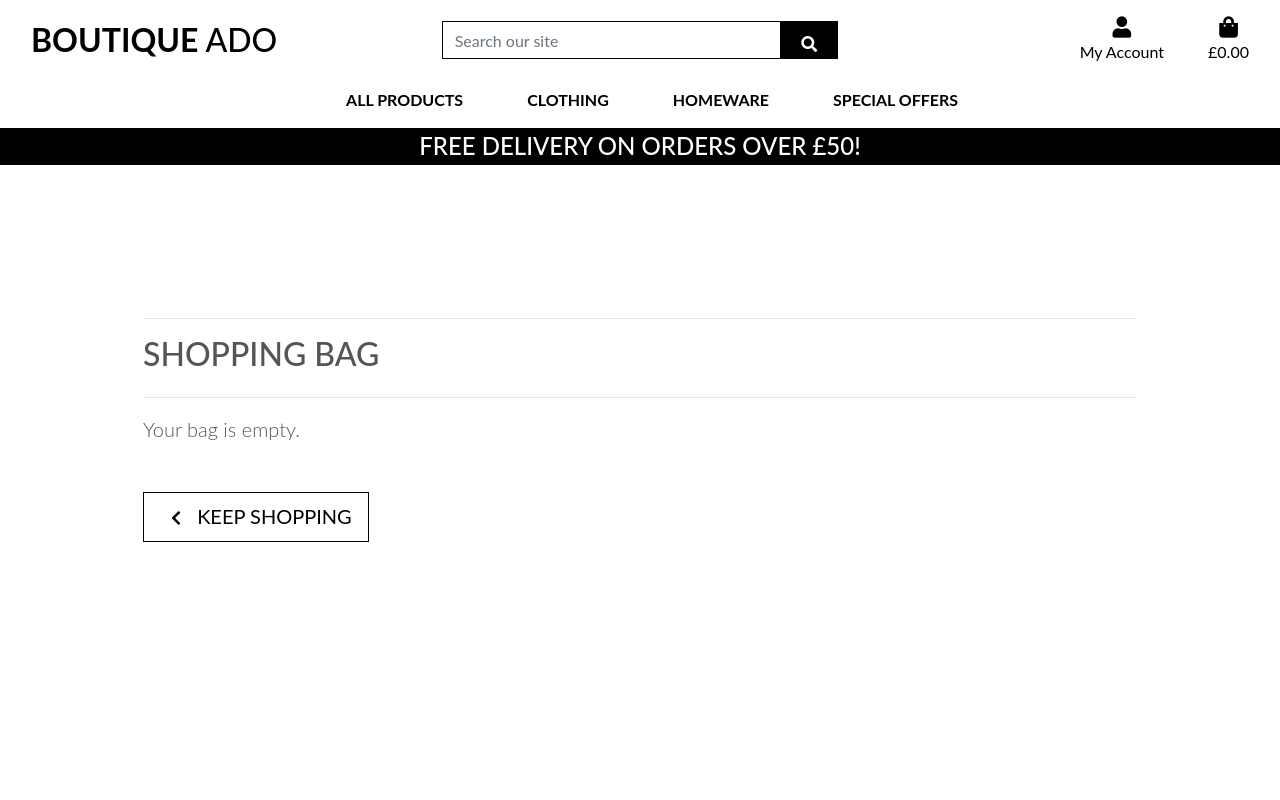
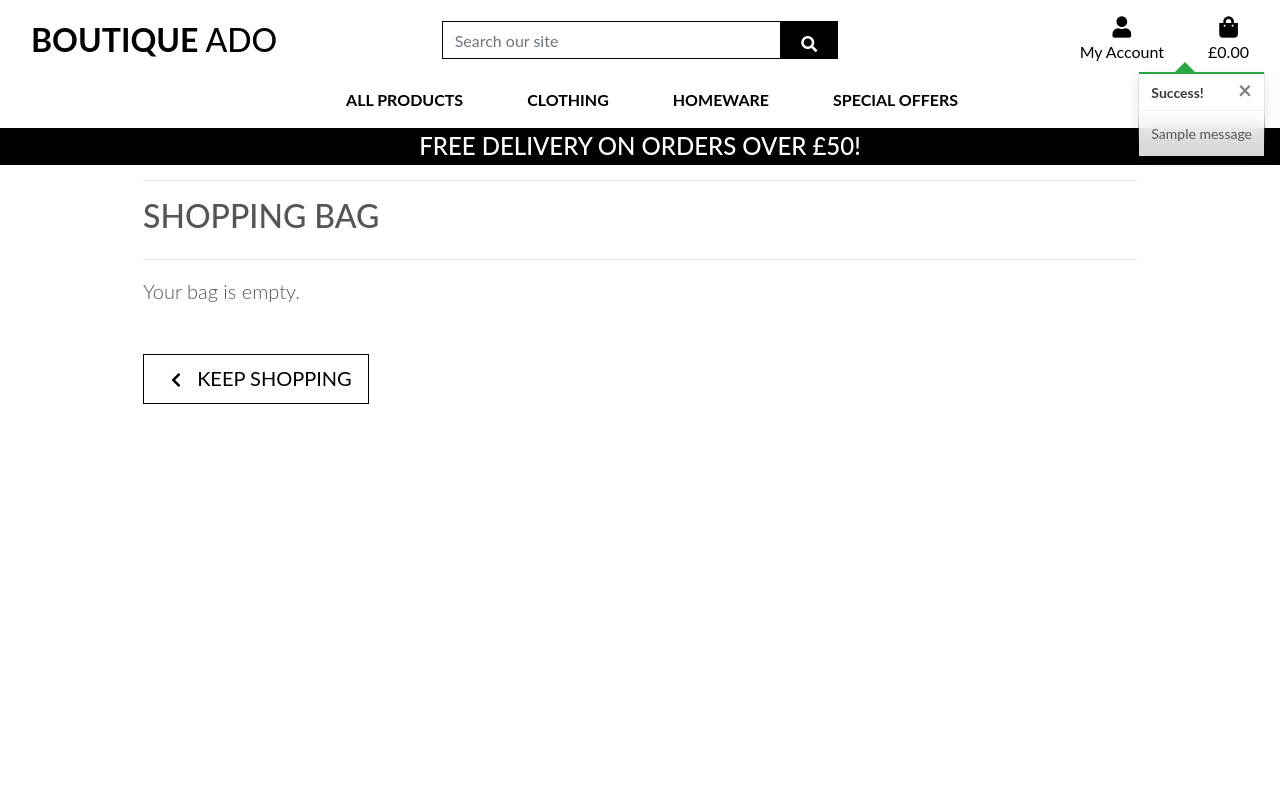
Before and after one commit to rpires71/boutique_ado, a Django app: page /bag/ in a window 1280 px wide. Run offline with Django 5.2, Linux system fonts and the light colour scheme; tables that the repository leaves empty hold one stand-in row (values such as "Sample post"); one stand-in notice (Sample message) is shown; some libraries are stand-ins or nearby versions.

Commit message:
Add Bootstrap toast notifications

```diff
--- a/bag/views.py
+++ b/bag/views.py
@@ -1,6 +1,8 @@
 from django.http import HttpResponse
 from django.shortcuts import render, redirect, reverse
-
+from django.contrib import messages
+from django.shortcuts import get_object_or_404
+from products.models import Product
 
 def view_bag(request):
     """Render the shopping bag page."""
@@ -9,6 +11,7 @@ def view_bag(request):
 
 def add_to_bag(request, item_id):
     """Add a quantity of the specified product to the shopping bag."""
+    product = get_object_or_404(Product, pk=item_id)
     quantity = int(request.POST.get('quantity'))
     redirect_url = request.POST.get('redirect_url')
     size = None
@@ -31,6 +34,8 @@ def add_to_bag(request, item_id):
             bag[item_id] += quantity
         else:
             bag[item_id] = quantity
+
+    messages.success(request, f'Added {product.name} to your bag')
 
     request.session['bag'] = bag
     return redirect(redirect_url)
--- a/boutique_ado/settings.py
+++ b/boutique_ado/settings.py
@@ -150,3 +150,5 @@ SITE_ID = 1
 
 FREE_DELIVERY_THRESHOLD = 50
 STANDARD_DELIVERY_PERCENTAGE = 10
+
+MESSAGE_STORAGE = 'django.contrib.messages.storage.session.SessionStorage'
--- a/static/css/base.css
+++ b/static/css/base.css
@@ -142,6 +142,47 @@ a:hover {
     color: white !important;
 }
 
+.message-container {
+    position: fixed;
+    top: 72px;
+    right: 15px;
+    z-index: 99999999999;
+}
+
+.custom-toast {
+    overflow: visible;
+}
+
+.toast-capper {
+    height: 2px;
+}
+
+.arrow-up {
+    width: 0;
+    height: 0;
+    border-left: 10px solid transparent;
+    border-right: 10px solid transparent;
+    position: absolute;
+    left: 36px;
+    top: -10px;
+}
+
+.arrow-success {
+    border-bottom: 10px solid #28a745;
+}
+
+.arrow-danger {
+    border-bottom: 10px solid #dc3545;
+}
+
+.arrow-warning {
+    border-bottom: 10px solid #ffc107;
+}
+
+.arrow-info {
+    border-bottom: 10px solid #17a2b8;
+}
+
 @media (min-width: 1200px) {
     .container {
         max-width: 80%;
--- a/templates/base.html
+++ b/templates/base.html
@@ -123,11 +123,19 @@
     </header>
 
     {% if messages %}
-        <div class="message-container mt-5 pt-4 container">
+        <div class="message-container">
             {% for message in messages %}
-                <div class="alert alert-{{ message.tags|default:'info' }}">
-                    {{ message }}
-                </div>
+                {% with message.level as level %}
+                    {% if level == 40 %}
+                        {% include 'includes/toasts/toast_error.html' %}
+                    {% elif level == 30 %}
+                        {% include 'includes/toasts/toast_warning.html' %}
+                    {% elif level == 25 %}
+                        {% include 'includes/toasts/toast_success.html' %}
+                    {% else %}
+                        {% include 'includes/toasts/toast_info.html' %}
+                    {% endif %}
+                {% endwith %}
             {% endfor %}
         </div>
     {% endif %}
@@ -141,6 +149,9 @@
     </main>
 
     {% block postloadjs %}
+        <script>
+            $('.toast').toast('show');
+        </script>
     {% endblock %}
 </body>
 </html>
--- /dev/null
+++ b/templates/includes/toasts/toast_success.html
@@ -0,0 +1,13 @@
+<div class="toast custom-toast rounded-0 border-top-0" data-autohide="false">
+    <div class="arrow-up arrow-success"></div>
+    <div class="w-100 toast-capper bg-success"></div>
+    <div class="toast-header text-dark">
+        <strong class="mr-auto">Success!</strong>
+        <button type="button" class="ml-2 mb-1 close" data-dismiss="toast" aria-label="Close">
+            <span aria-hidden="true">&times;</span>
+        </button>
+    </div>
+    <div class="toast-body">
+        {{ message }}
+    </div>
+</div>
```
Also changed, not shown: templates/includes/toasts/toast_error.html (added, +13 -0 lines), templates/includes/toasts/toast_info.html (added, +13 -0 lines), templates/includes/toasts/toast_warning.html (added, +13 -0 lines).
